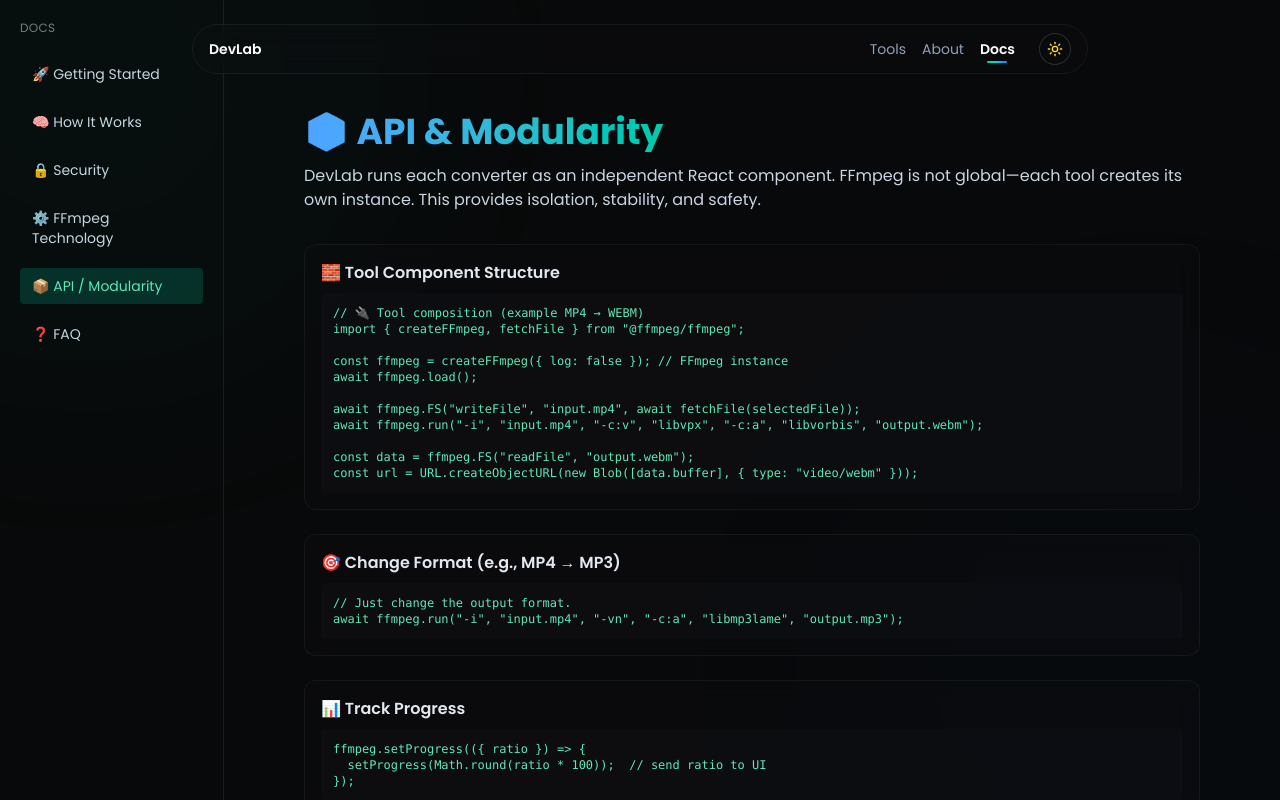
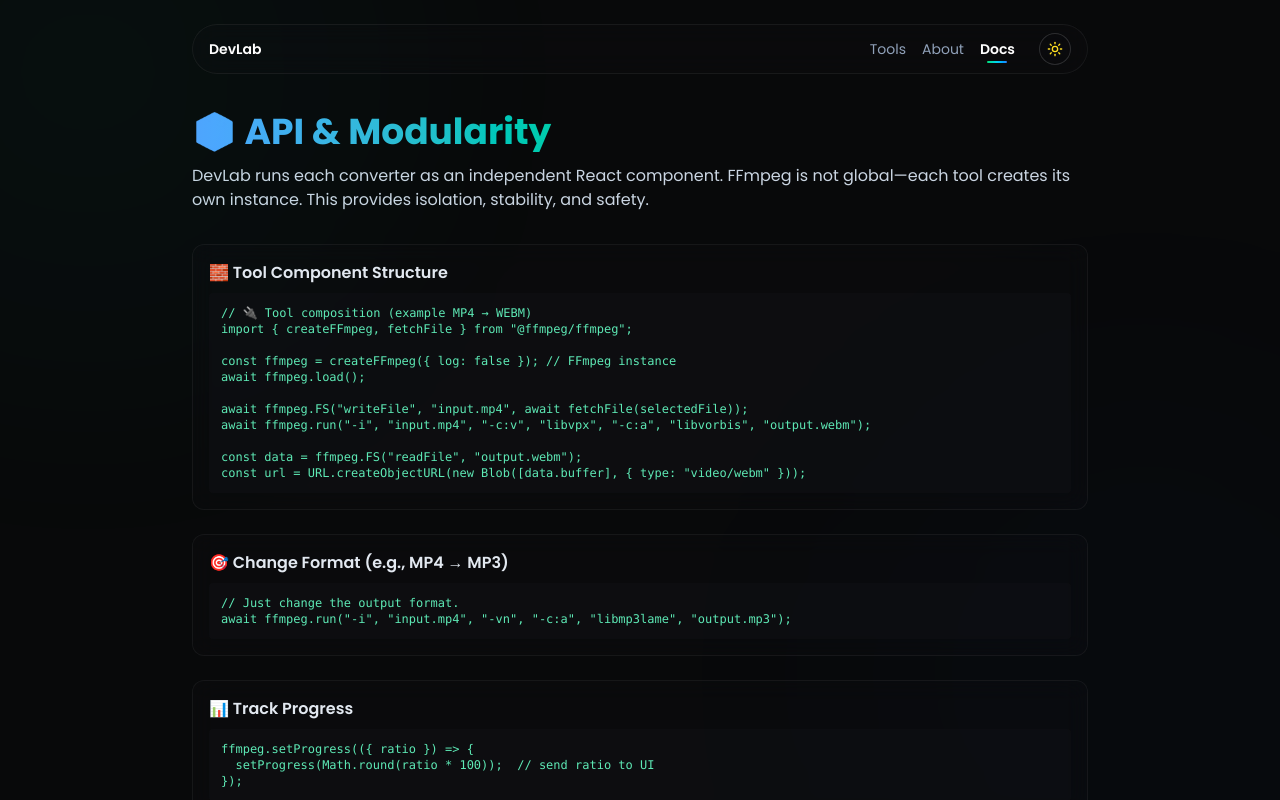
Before and after one commit to justthendra/devlab, a Next.js app: page /docs/api in a window 1280 px wide. Shown: the top 800 px of the page. Built offline with nearby package versions, Linux system fonts and the light colour scheme.

Commit message:
Refactor DocsLayout component to simplify structure

```diff
--- a/app/docs/layout.tsx
+++ b/app/docs/layout.tsx
@@ -1,22 +1,10 @@
 "use client";
 
-import Link from "next/link";
-import { usePathname } from "next/navigation";
 import { useTheme } from "next-themes";
-import { motion } from "framer-motion";
 
 export default function DocsLayout({ children }: { children: React.ReactNode }) {
-  const pathname = usePathname();
   const { theme } = useTheme();
 
-  const docsNav = [
-    { label: "🚀 Getting Started", path: "/docs/getting-started" },
-    { label: "🧠 How It Works", path: "/docs/how-it-works" },
-    { label: "🔒 Security", path: "/docs/security" },
-    { label: "⚙️ FFmpeg Technology", path: "/docs/ffmpeg" },
-    { label: "📦 API / Modularity", path: "/docs/api" },
-    { label: "❓ FAQ", path: "/docs/faq" },
-  ];
 
   return (
     <div
@@ -26,54 +14,18 @@
       `}
     >
       <title>DevLab - Documentation</title>
-      {/* Sidebar */}
-      <aside
-        className={`
-          w-56 p-5 flex flex-col gap-3 border-r
-          ${theme === "dark" ? "border-[rgba(255,255,255,0.08)]" : "border-gray-300"}
-        `}
-      >
-        <h3 className="text-xs uppercase tracking-wide opacity-50 mb-2">Docs</h3>
 
-        {docsNav.map((item) => {
-          const isActive = pathname === item.path;
-
-          return (
-            <motion.div key={item.path} whileHover={{ x: 4 }}>
-              <Link
-                href={item.path}
-                className={`
-                  block text-sm px-3 py-2 rounded transition
-                  ${
-                    isActive
-                      ? theme === "dark"
-                        ? "bg-[rgba(0,255,200,0.15)] text-emerald-300"
-                        : "bg-[rgba(0,200,255,0.15)] text-blue-700"
-                      : theme === "dark"
-                        ? "hover:bg-[rgba(255,255,255,0.07)] text-slate-300"
-                        : "hover:bg-[rgba(0,0,0,0.05)]"
-                  }
-                `}
-              >
-                {item.label}
-              </Link>
-            </motion.div>
-          );
-        })}
-      </aside>
-
-      {/* İçerik alanı */}
       <main
-  className="
+        className="
     flex-1
     px-8
     py-24   /* önce 16 idi */
     flex
     justify-center
   "
->
-  <div className="max-w-4xl w-full mt-4">{children}</div>
-</main>
+      >
+        <div className="max-w-4xl w-full mt-4">{children}</div>
+      </main>
 
     </div>
   );
```
